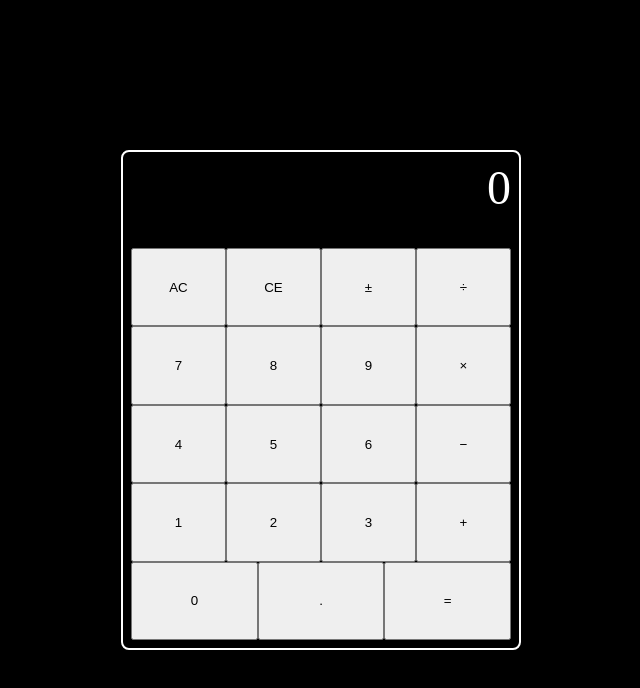
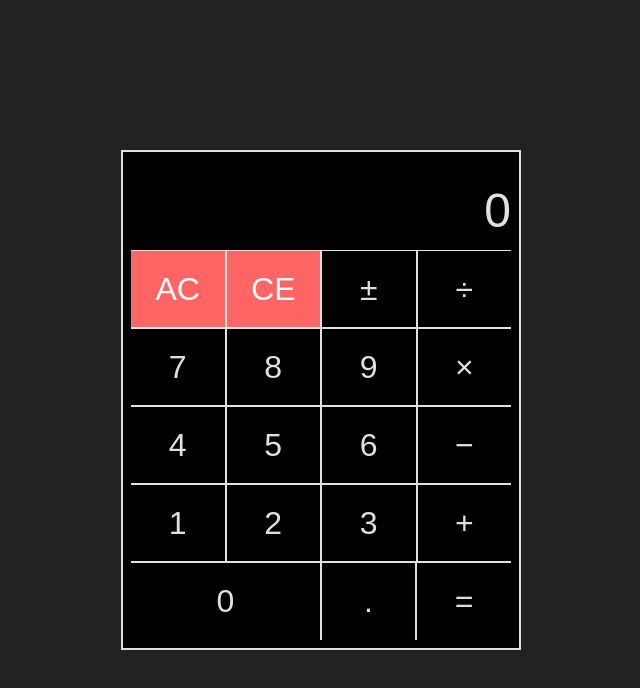
Before and after one commit to gonza2323/odin-calculator, a plain HTML site: page index.html in a window 1280 px wide. Shown: the whole page, without its empty margins (319-959 px from the left). Drawn offline with Linux system fonts and the light colour scheme.

Commit message:
Improve UI

```diff
--- a/index.html
+++ b/index.html
@@ -9,11 +9,13 @@
 </head>
 <body>
     <div class="calculator">
-        <div class="display">0</div>
+        <div class="display-container">
+            <div class="display">0</div>
+        </div>
         <div class="keypad">
             <div class="number-row">
-                <button class="key">AC</button>
-                <button class="key">CE</button>
+                <button class="key red">AC</button>
+                <button class="key red">CE</button>
                 <button class="key">±</button>
                 <button class="key">÷</button>
             </div>
@@ -36,9 +38,9 @@
                 <button class="key">+</button>
             </div>
             <div class="number-row">
-                <button class="key">0</button>
-                <button class="key">.</button>
-                <button class="key">=</button>
+                <button class="key half-width" >0</button>
+                <button class="key quarter-width">.</button>
+                <button class="key quarter-width">=</button>
             </div>
         </div>
     </div>
--- a/style.css
+++ b/style.css
@@ -9,7 +9,7 @@ html {
 body {
     margin: 0;
     height: 100%;
-    background-color: black;
+    background-color: rgb(34, 34, 34);
 
     display: flex;
     justify-content: center;
@@ -19,8 +19,7 @@ body {
 .calculator {
     background-color: black;
     padding: 8px;
-    border: white solid 2px;
-    border-radius: 8px;
+    border: rgb(224, 224, 224) solid 2px;
     width: 400px;
     height: 500px;
 
@@ -29,13 +28,23 @@ body {
     gap: 8px;
 }
 
+.display-container {
+    height: 82px;
+    overflow: hidden;
+    white-space: nowrap;
+    position: relative;
+}
+
 .display {
-    height: 80px;
-    color: white;
+    color: rgb(224, 224, 224);
     text-align: right;
     font-size: 48px;
+    font-family: sans-serif;
 
-    background-color: black;
+    display: inline-block;
+    position: absolute;
+    right: 0;
+    bottom: 4px;
 }
 
 .keypad {
@@ -51,4 +60,56 @@ body {
 
 .key {
     flex: 1;
+    border: none;
+    font-size: 32px;
+    padding: 0;
+    margin: 0;
+    color: rgb(224, 224, 224);
+    font-weight: 500;
+    background-color: rgb(1, 1, 1);
+    border: solid rgb(224, 224, 224) 1px;
+    transition: background-color 0.1s ease;
 }
+
+.key:hover, .key:focus-visible {
+    background-color: rgb(53, 53, 53);
+    outline: none;
+}
+
+.key:active {
+    background-color: rgb(27, 27, 27);
+}
+
+.key.red {
+    color: white;
+    background-color: rgb(255, 101, 101);
+}
+
+.key.red:hover, .key.red:focus-visible {
+    background-color: rgb(255, 125, 125);
+    outline: none;
+}
+
+.key.red:active {
+    background-color: rgb(231, 77, 77);
+}
+
+.key.half-width {
+    flex: 0 0 50%;
+}
+
+.key.quarter-width {
+    flex: 0 0 25%;
+}
+
+.key:last-child {
+    border-right: none;
+}
+
+.key:first-child {
+    border-left:none
+}
+
+.number-row:last-child .key {
+    border-bottom: none;
+}
```
